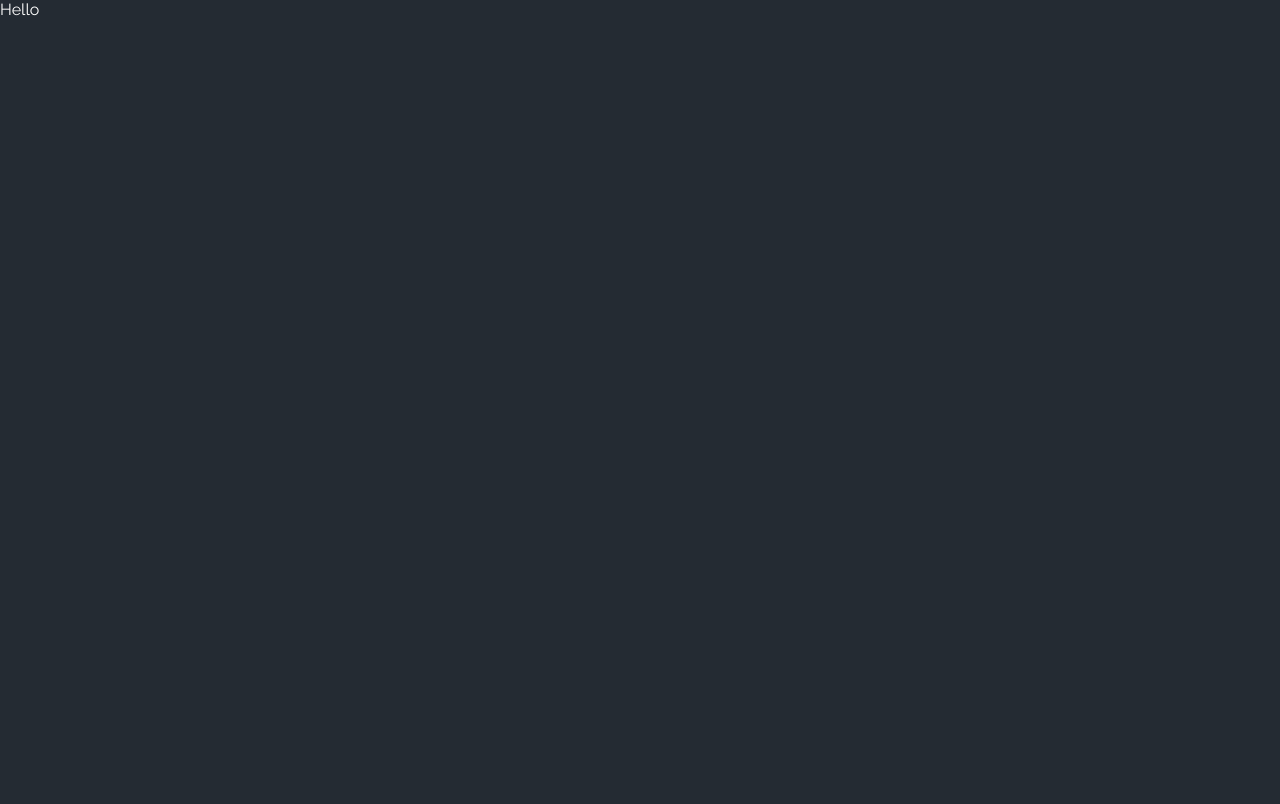
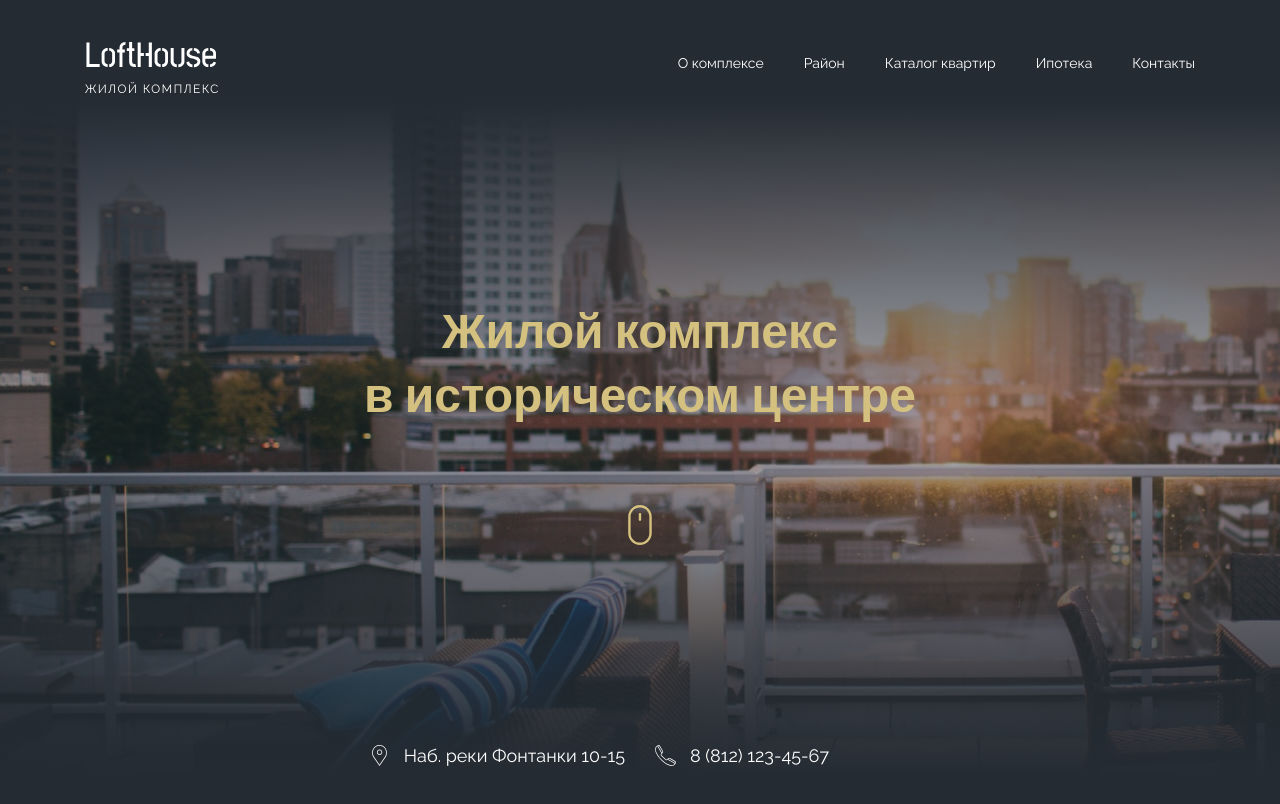
Before and after one commit to staro/lofthouse, a plain HTML site: page index.html in a window 1280 px wide. Drawn offline with nearby package versions, Linux system fonts and the light colour scheme.

Commit message:
добавлена секция header

```diff
--- a/index.html
+++ b/index.html
@@ -10,7 +10,49 @@
         <link rel="stylesheet" href="css/main.css" />
     </head>
     <body>
-        <h1>Hello</h1>
+        <header class="header">
+            <div class="header__top">
+                <div class="container">
+                    <div class="header__top-row">
+                        <a href="#"><img src="/img/logo.svg" alt="logo" /></a>
+                        <div class="header__nav">
+                            <nav class="nav">
+                                <ul class="nav__list">
+                                    <li><a href="#">О комплексе</a></li>
+                                    <li><a href="#">Район</a></li>
+                                    <li><a href="#">Каталог квартир</a></li>
+                                    <li><a href="#">Ипотека</a></li>
+                                    <li><a href="#">Контакты</a></li>
+                                </ul>
+                            </nav>
+                        </div>
+                    </div>
+                </div>
+            </div>
+
+            <div class="container">
+                <h1 class="header__title">
+                    Жилой комплекс<br />
+                    в историческом центре
+                    <a href="#benfits">
+                        <img
+                            class="header__title-icon"
+                            src="/img/header/mouse.svg"
+                            alt="mouse image"
+                        />
+                    </a>
+                </h1>
+            </div>
+            <div class="header__footer">
+                <div class="text-right">
+                    <a href="#section-map" class="info info--map">Наб. реки Фонтанки 10-15</a>
+                </div>
+                <a href="tel:+78121234567" class="info info--tel">8 (812) 123-45-67</a>
+            </div>
+        </header>
+        <main>
+            <section class="benefits" id="benefits"></section>
+        </main>
         <script src="js/main.js"></script>
     </body>
 </html>
--- a/scss/base/_base.scss
+++ b/scss/base/_base.scss
@@ -1,4 +1,4 @@
-@import url('https://fonts.googleapis.com/css2?family=Raleway:wght@400;700&display=swap');
+@import url('https://fonts.googleapis.com/css2?family=Playfair+Display:wght@700&family=Raleway:wght@400;700&family=Roboto:wght@300&display=swap');
 
 body {
     font-family: $font-main;
@@ -15,3 +15,17 @@ a {
         color: $color-accent;
     }
 }
+
+h1 {
+    color: $color-accent;
+}
+
+.container {
+    margin: 0 auto;
+    padding: 0 15px;
+    width: 1140px;
+}
+
+.text-right {
+	text-align: right;
+}
--- /dev/null
+++ b/scss/blocks/_header.scss
@@ -0,0 +1,44 @@
+.header {
+    display: flex;
+    flex-direction: column;
+    justify-content: space-between;
+    padding-top: 30px;
+    padding-bottom: 74px;
+    min-height: 840px;
+    background: linear-gradient(
+            180deg,
+            #242b33 11.98%,
+            rgba(45, 52, 60, 0.38) 51.04%,
+            #242b33 92.19%
+        ),
+        url('/img/header/header-bg.jpg');
+}
+
+.header__top-row {
+    display: flex;
+    justify-content: space-between;
+    align-items: center;
+}
+
+.header__title {
+    position: relative;
+    padding-bottom: 121px;
+    text-align: center;
+    font-size: 48px;
+    font-weight: 700;
+    font-family: $font-accent;
+    color: $color-accent;
+}
+
+.header__title-icon {
+    position: absolute;
+    bottom: 0;
+    left: 50%;
+    transform: translate(-50%, 0%);
+}
+
+.header__footer {
+    display: grid;
+    grid-template-columns: 1fr 1fr;
+	gap: 30px;
+}
--- /dev/null
+++ b/scss/blocks/_info.scss
@@ -0,0 +1,23 @@
+.info {
+    position: relative;
+    font-size: 18px;
+    padding-left: 35px;
+
+    &::before {
+        content: '';
+        position: absolute;
+        left: 0;
+        top: 0;
+        width: 21px;
+        height: 21px;
+        background-repeat: no-repeat;
+    }
+
+	&.info--map::before {
+		background-image: url('/img/header/map.svg');
+	}
+
+    &.info--tel::before {
+        background-image: url('/img/header/phone.svg');
+    }
+}
--- /dev/null
+++ b/scss/blocks/_nav.scss
@@ -0,0 +1,8 @@
+.nav {
+	font-size: 14px;
+}
+
+.nav__list {
+	display: flex;
+	column-gap: 40px;
+}
--- a/scss/main.scss
+++ b/scss/main.scss
@@ -2,3 +2,8 @@
 @import './base/reset';
 @import './base/vars';
 @import './base/base';
+
+// Blocks
+@import './blocks/header';
+@import './blocks/nav';
+@import './blocks/info';
```
Also changed, not shown: css/main.css, img/header/header-bg.jpg (added), img/header/map.svg (added), img/header/mouse.svg (added), img/header/phone.svg (added), img/logo.svg (added), scss/base/_app.scss (deleted).
